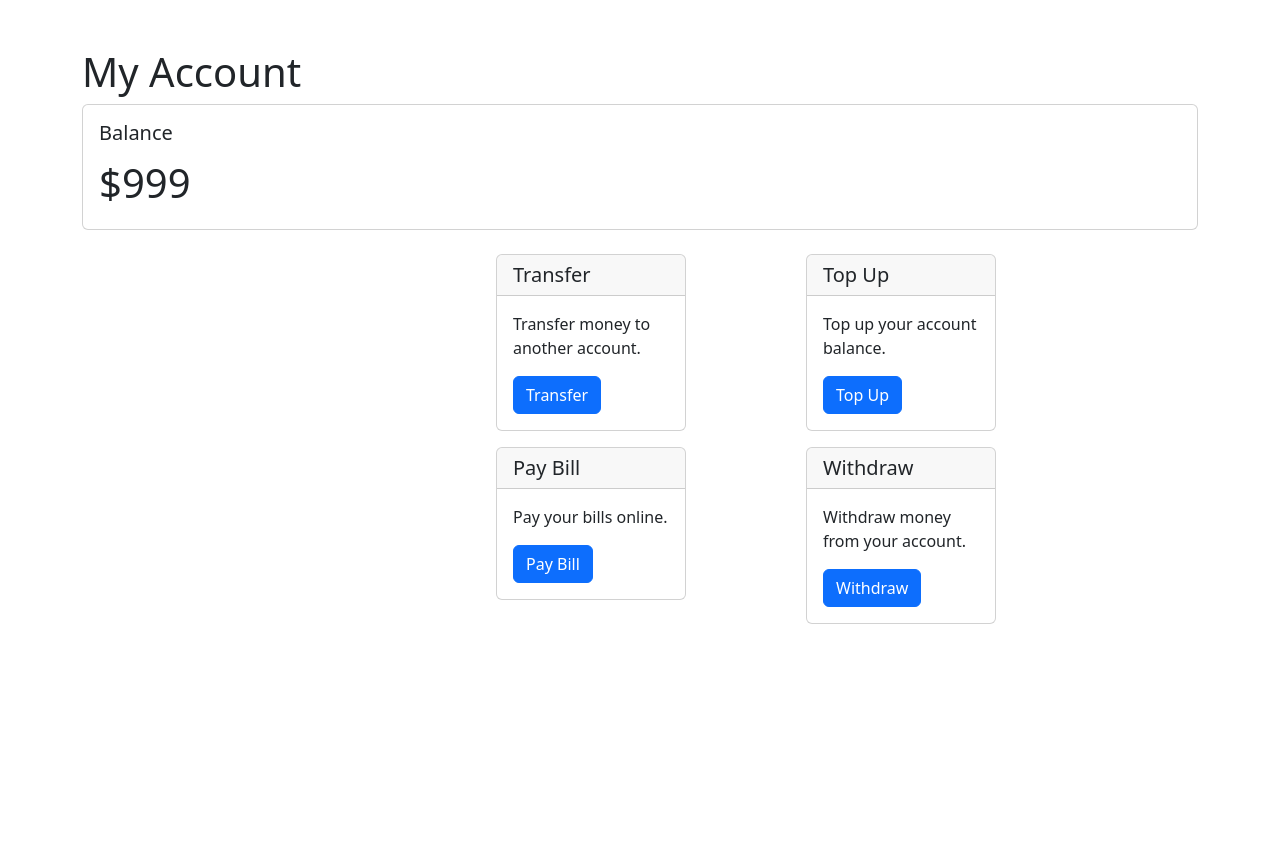
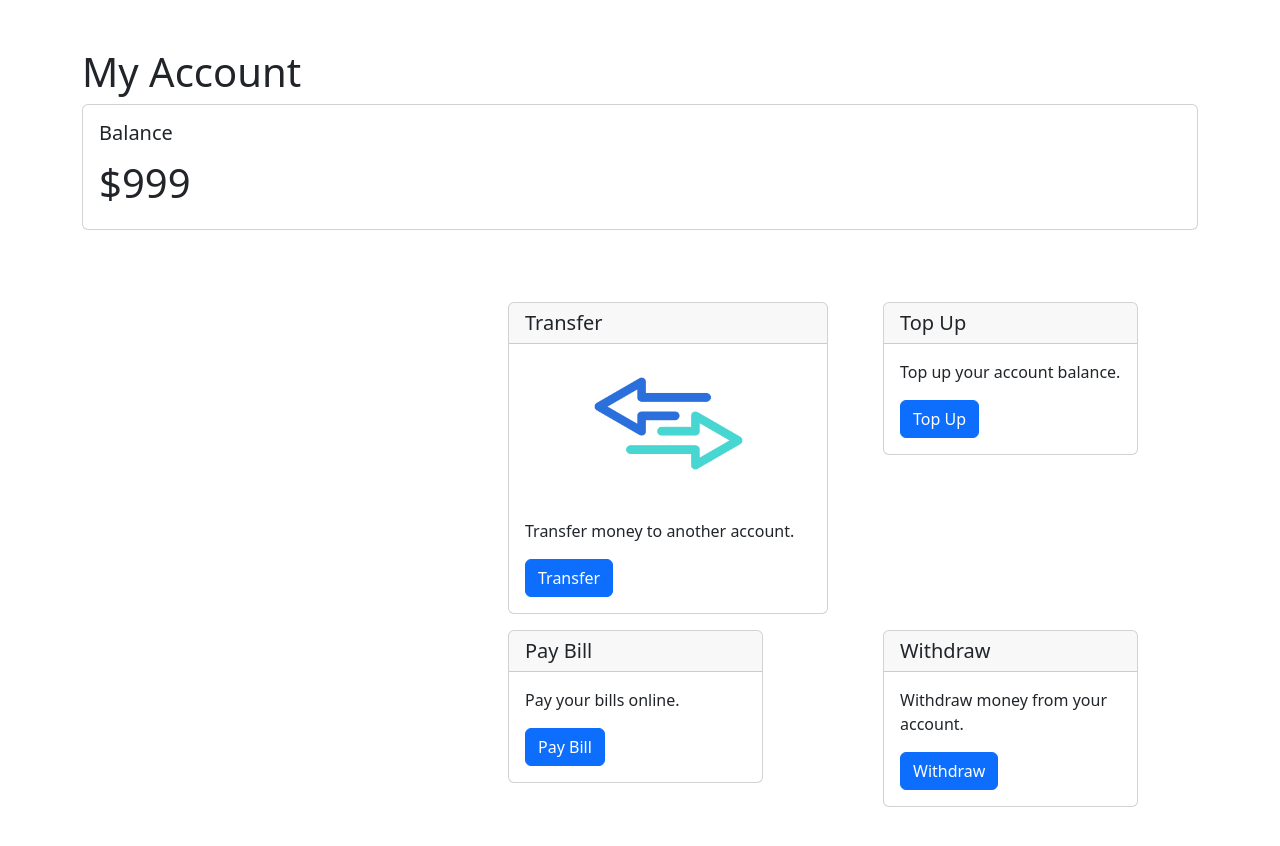
Before and after one commit to ClairCrest/DBProject, a PHP site: page /Homepage/ in a window 1280 px wide. Shown: the top 846 px of the page. Run offline with PHP 8.4, Linux system fonts and the light colour scheme.

Commit message:
Update index.php

```diff
--- a/Homepage/index.php
+++ b/Homepage/index.php
@@ -20,10 +20,11 @@
         </div>
       </div>
     </div>
-    <div class="row bottom-center">
+    <div class="container mt-5 row bottom-center">
       <div class="col-md-3 mx-5 my-2">
-        <div class="card action-card larger-card w-100">
+        <div class="card center action-card larger-card">
         <h5 class="card-header">Transfer</h5>
+        <img src="/assets/img/Transfer1.png" class="Transfer" alt="">
           <div class="card-body">
             <p class="card-text">Transfer money to another account.</p>
             <a href="/transfer/" class="btn btn-primary">Transfer</a>
```
